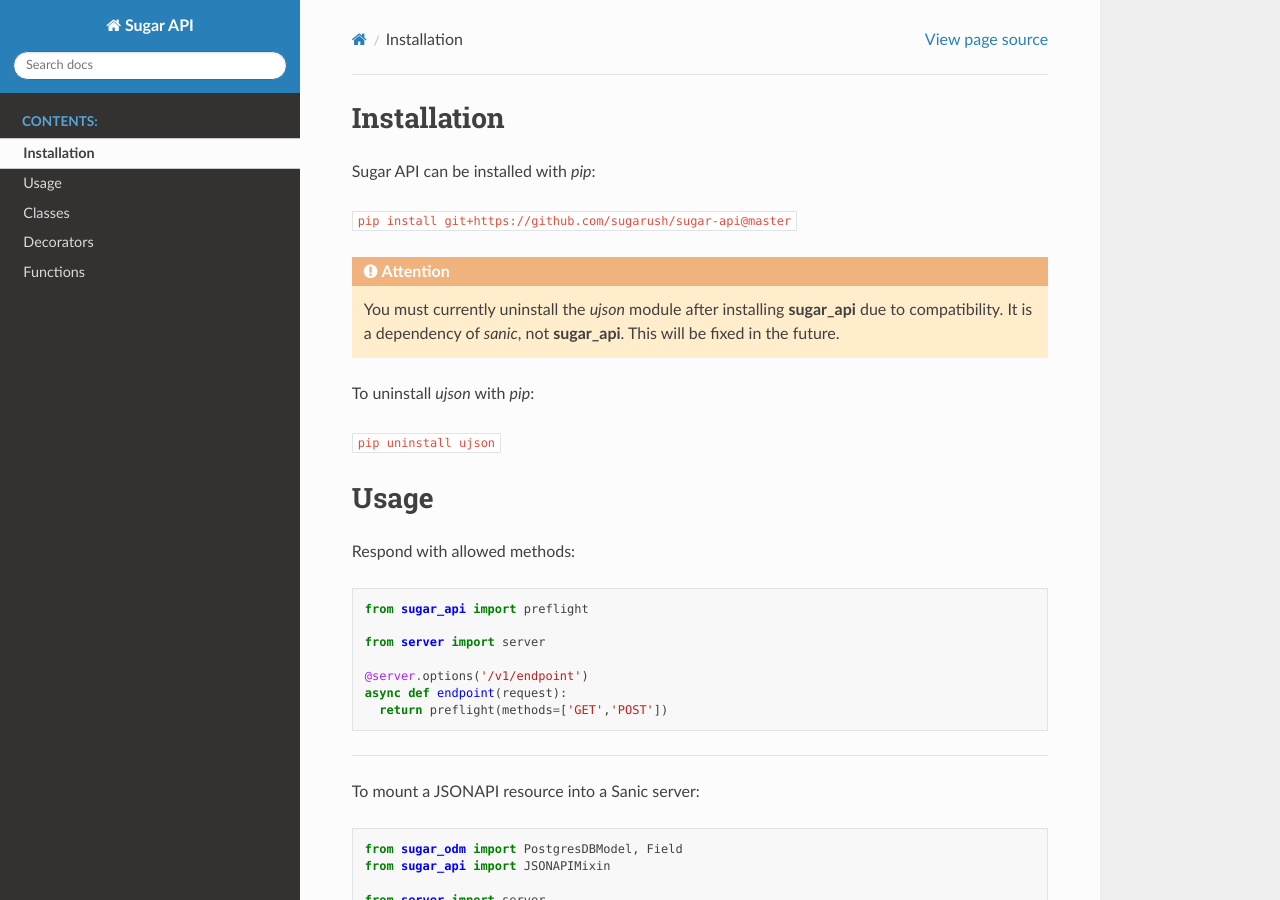
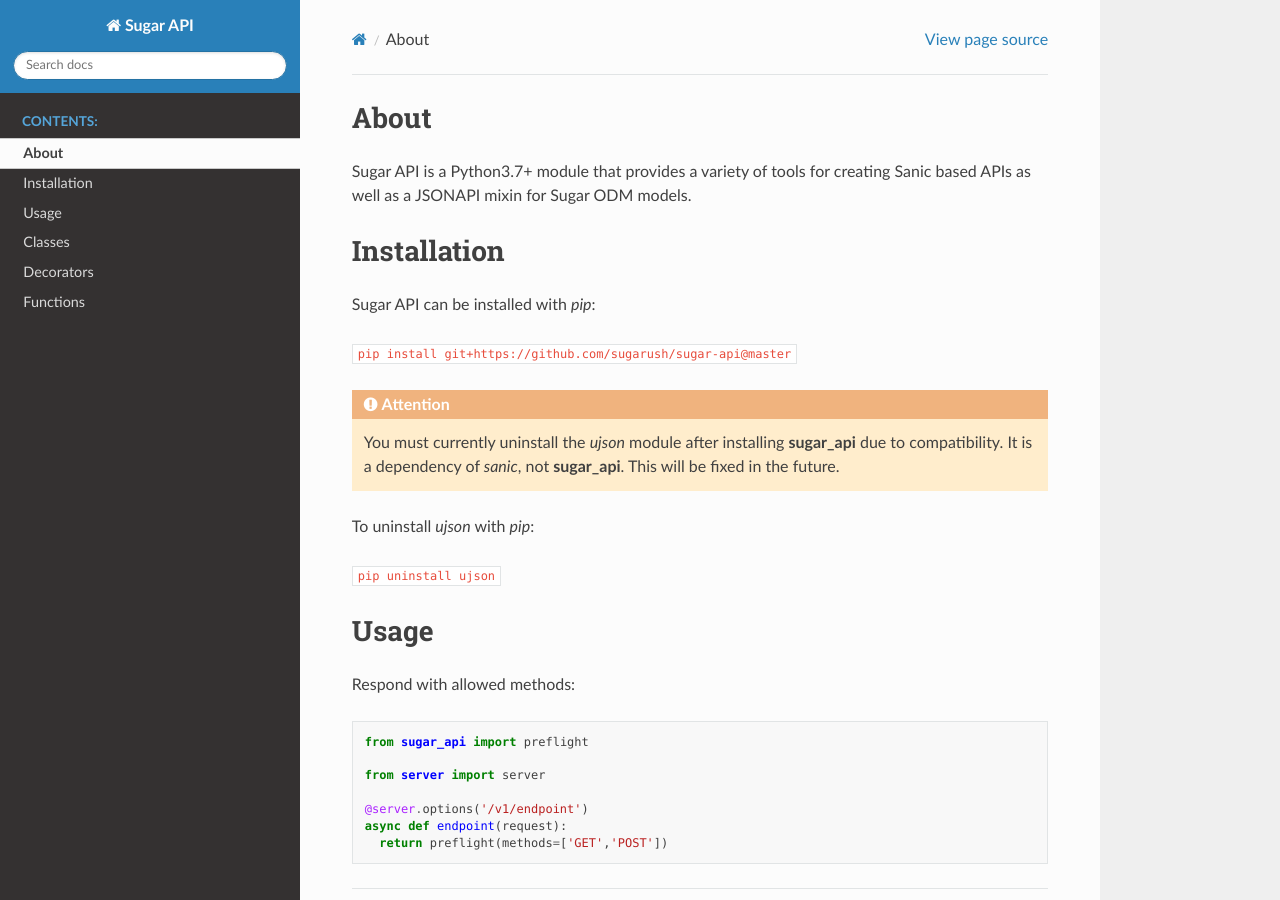
Before and after one commit to sugarush/fire-api, a Sphinx documentation site: the page built from docs/content/basics.rst, in a window 1280 px wide and 900 px high. Built offline with Sphinx 7.4.7 and the Read the Docs theme 2.0.0, drawn with Linux system fonts in a browser that asks for light colours.

Commit message:
update documentation

```diff
--- a/docs/content/basics.rst
+++ b/docs/content/basics.rst
@@ -1,3 +1,9 @@
+About
+=====
+
+Sugar API is a Python3.7+ module that provides a variety of tools for creating
+Sanic based APIs as well as a JSONAPI mixin for Sugar ODM models.
+
 Installation
 ============
 
--- a/docs/content/functions.rst
+++ b/docs/content/functions.rst
@@ -2,6 +2,9 @@
 =========
 
 .. autofunction:: sugar_api.acquire
+.. autofunction:: sugar_api.authenticate
+.. autofunction:: sugar_api.deauthenticate
 .. autofunction:: sugar_api.jsonapi
 .. autofunction:: sugar_api.preflight
 .. autofunction:: sugar_api.release
+.. autofunction:: sugar_api.status
```
Also changed, not shown: docs/content/decorators.rst (+13 -16 lines).
